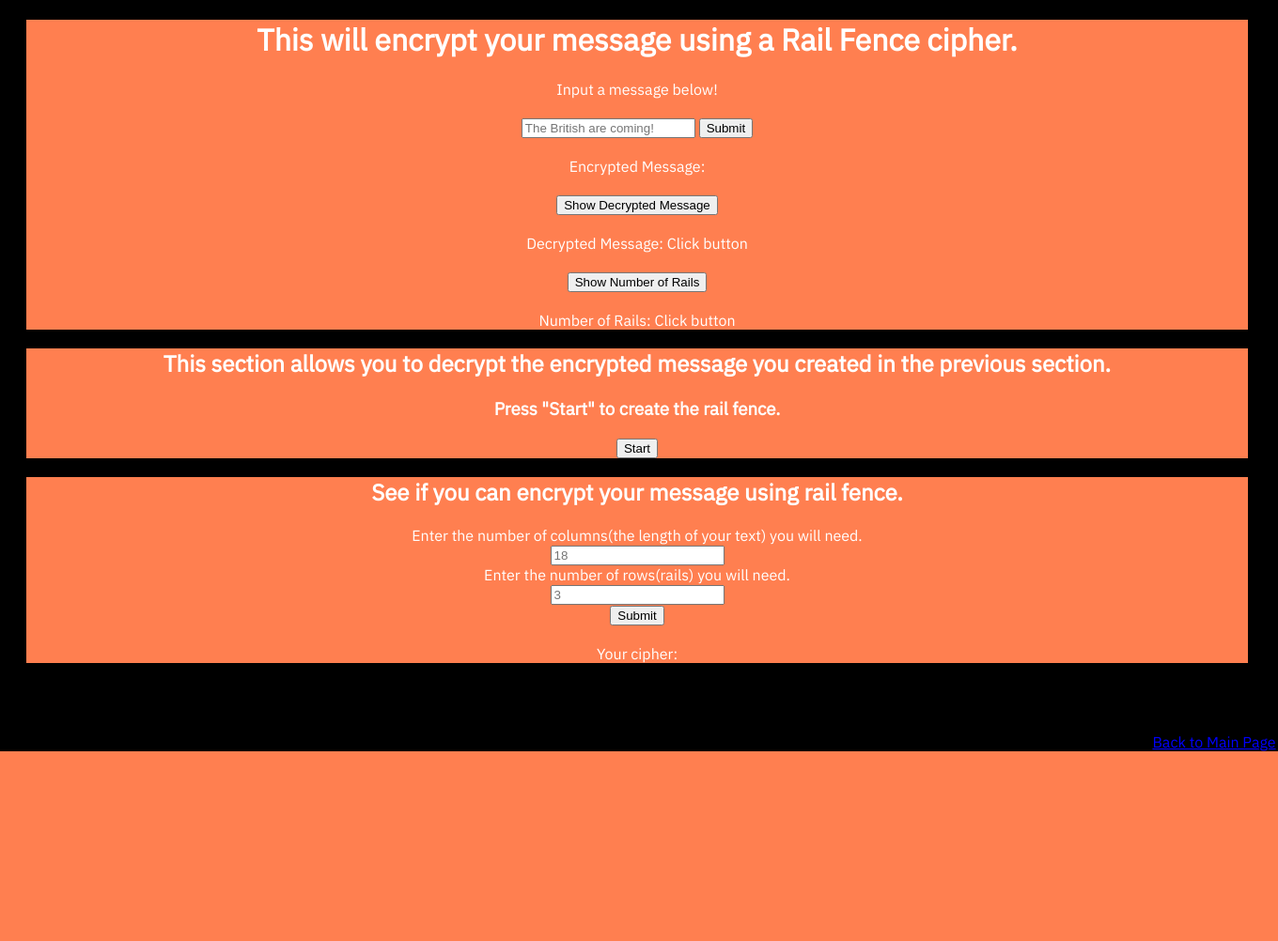
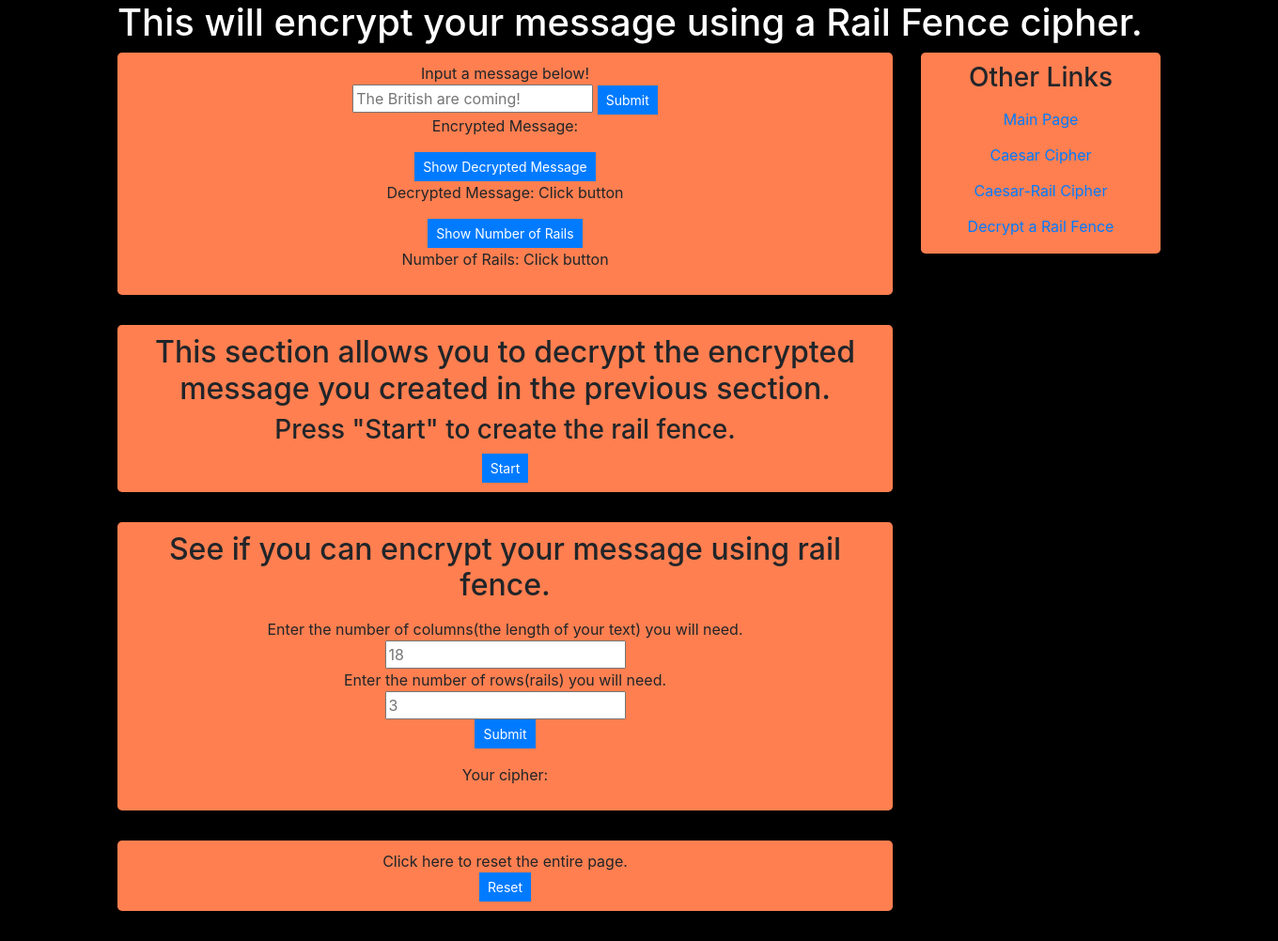
Before and after one commit to nickguyjs/Encryption-with-Flask, a Flask app: page /railfence in a window 1360 px wide. Shown: the whole page at 94% size. Before the commit the page ends 800 px from the top, so only its background shows below. Run offline with Flask 2, Linux system fonts and the light colour scheme.

Commit message:
Added bootstrap, allowed for user to decrypt a message encrypted with rail fence and check the answer.

```diff
--- a/main.py
+++ b/main.py
@@ -2,6 +2,7 @@
 from flask import Flask, render_template, request
 from CaesarCipher import encryptCaesar, decryptCaesar
 from RailFence import encryptRail, decryptRail
+from RFCheckerHelper import getPhrases, holdPhrase, getMyPhrase, setMatrix
 
 processed_text = ""
 
@@ -20,10 +21,36 @@
   processed_text_dec = ""
   rf_user_rows = 0
   rf_user_cols = 0
+  phrase = ["", "", 0]
+  rf_user_cols_dec = 0
+  working_on_problem = False
+  user_plain_text = ""
+  checkerMatrix = None
+  actualMatrix = None
+  is_good = "WRONG"
+
+  def resetRailFence():
+    Variables.numRails = 0
+    Variables.showNumRails = False
+    Variables.showDecMes = False
+    Variables.showUserEncFence = False
+    Variables.processed_text = ""
+    Variables.processed_text_dec = ""
+    Variables.rf_user_rows = 0
+    Variables.rf_user_cols = 0
+    Variables.phrase = ["", "", 0]
+    Variables.rf_user_cols_dec = 0
+    Variables.working_on_problem = False
+    Variables.user_plain_text = "";
+    Variables.checkerMatrix = None
+    Variables.actualMatrix = None
+    Variables.is_good = "WRONG"
 
 def encryptCR(text):
   val = encryptCaesar(text)
-  val, Variables.numRails = encryptRail(val)
+  temp = None
+  val, Variables.numRails, temp = encryptRail(val, None)
+  setMatrix(temp)
   return val
 
 def decryptCR(text):
@@ -58,50 +85,92 @@
 	)
 
 @app.route('/railfence', methods=['GET', 'POST'])
-def rail_post():
+def rail_encrypt_any():
+  if request.form.get("resetPage"):
+    Variables.resetRailFence()
+  if Variables.working_on_problem == False:
+    Variables.phrase = getPhrases()
+    holdPhrase(Variables.phrase);
+  else:
+    Variables.phrase = getMyPhrase()
+  if request.form.get("btnstart"):
+    print('btnstart clicked')
+    Variables.showUserEncFence = True
+    Variables.showNumRails = True
+    Variables.showDecMes = False
   if request.form.get("btn2"):
     Variables.showNumRails = True
   if request.form.get("btndecm"):
     Variables.showDecMes = True
-  if request.form.get("btnstart"):
-    Variables.showUserEncFence = True
-    Variables.showNumRails = True
-    Variables.showDecMes = False
   if request.method == 'POST':
-    if 'plaintext' or 'usercols' or 'userrows' in request.form:
+    #Part 1
+    if 'plaintext' in request.form:
+      try:
+        text = request.form['plaintext']
+        temp = None
+        Variables.processed_text, Variables.numRails, temp = encryptRail(text, None) # encrypts the text
+        setMatrix(temp)
+        Variables.processed_text_dec = decryptRail(Variables.processed_text, Variables.numRails) # decrypts the text
+        Variables.showNumRails = False
+        Variables.showDecMes = False
+      except:
+        print("ERROR: error occured while retrieving plaintext from request.form in function rail_encrypt_any")
+        pass
+
+    #Part 2
+    if 'userplaintext' in request.form:
+      try:
+        Variables.user_plain_text = request.form['userplaintext']
+        print(Variables.user_plain_text)
+      except:
+        print("ERROR: error occured while retrieving userplaintext from request.form in rail_dec_prev_enc")
+        pass
+
+    #Part 3
+    if'usercols' or 'userrows' in request.form:
       try:
         Variables.rf_user_cols = request.form['usercols']
         print(Variables.rf_user_cols)
       except:
+        print("ERROR: error occured while retrieving usercols from request.form in user_enc_rail_fence")
         pass
       try:
         Variables.rf_user_rows = request.form['userrows']
         print(Variables.rf_user_rows)
       except:
-        pass
-      try:
-        text = request.form['plaintext']
-        Variables.processed_text, Variables.numRails = encryptRail(text) # encrypts the text
-        Variables.processed_text_dec = decryptRail(Variables.processed_text, Variables.numRails) # decrypts the text
-        Variables.showNumRails = False
-        Variables.showDecMes = False
-      except:
+        print("ERROR: error occured while retrieving userrows from request.form in user_enc_rail_fence")
         pass
 
-  return render_template(
-      'rail.html',
-      enc_text = Variables.processed_text,
-      dec_text = Variables.processed_text_dec if Variables.showDecMes == True else "Click button",
-      num_rails = Variables.numRails if Variables.showNumRails else "Click button",
-      show_user_rows_cols = "You have " + str(Variables.rf_user_rows) + " rails and " + str(Variables.rf_user_cols) + " columns." if (Variables.rf_user_cols != 0) else "",
-      user_rows = int(Variables.rf_user_rows) if Variables.rf_user_rows != '' else 0,
-      user_cols = int(Variables.rf_user_cols) if Variables.rf_user_cols != '' else 0,
-      user_enc_rails = Variables.numRails if Variables.showUserEncFence else 0,
-      user_enc_cols = len(Variables.processed_text) if Variables.showUserEncFence else 0,
-      showAnswerBox = True if Variables.showUserEncFence else False
-  )
+    #Part 4
+    if 'usercolsdec' in request.form:
+      try:
+        Variables.rf_user_cols_dec = int(request.form['usercolsdec'])
+        holdPhrase(Variables.phrase)
+        Variables.working_on_problem = True
+        print(Variables.rf_user_cols_dec)
+      except:
+        print("ERROR: error occured while retrieving usercolsdec from request.form in user_dec_rand_rail_fence")
+        pass
 
 
+  return render_template(
+    'rail.html',
+    enc_text = Variables.processed_text,
+    dec_text = Variables.processed_text_dec if Variables.showDecMes == True else "Click button",
+    num_rails = Variables.numRails if Variables.showNumRails else "Click button",
+    show_user_rows_cols = "You have " + str(Variables.rf_user_rows) + " rails and " + str(Variables.rf_user_cols) + " columns." if (Variables.rf_user_cols != 0) else "",
+    user_rows = int(Variables.rf_user_rows) if Variables.rf_user_rows != '' else 0,
+    user_cols = int(Variables.rf_user_cols) if Variables.rf_user_cols != '' else 0,
+    user_pt = Variables.user_plain_text,
+
+    user_enc_rails = Variables.numRails if Variables.showUserEncFence else 0,
+    user_enc_cols = len(Variables.processed_text) if Variables.showUserEncFence else 0,
+    showAnswerBox = True if Variables.showUserEncFence else False,
+
+    random_cipher = getMyPhrase()[1],
+    user_cols_for_rand = Variables.rf_user_cols_dec if Variables.working_on_problem else 0,
+    user_rails_for_rand = getMyPhrase()[2] if Variables.working_on_problem else 0
+  )
 
 @app.route('/railfence') # for rail fence cipher
 def rail_page():
@@ -109,6 +178,44 @@
 	return render_template(
 		'rail.html',  # Template file path
 	)
+
+@app.route('/rfdec', methods=['GET', 'POST'])
+def RFDecrypt():
+  if request.form.get('getstr'):
+    Variables.phrase = getPhrases()
+    holdPhrase(Variables.phrase)
+  if request.method == 'POST':
+    if 'txtName-0-0' in request.form:
+      Variables.checkerMatrix = [[chr(1000)] * Variables.rf_user_cols_dec for i in range(getMyPhrase()[2])]
+      for i in range(getMyPhrase()[2]):
+        for j in range(Variables.rf_user_cols_dec):
+          if ('txtName-' + str(i) + "-" + str(j)) in request.form:
+            val = request.form['txtName-' + str(i) + "-" + str(j)]
+            Variables.checkerMatrix[i][j] = val if val != "" else chr(1000)
+            print("ADD: " + val)
+      x, y, z = encryptRail(getMyPhrase()[0], getMyPhrase()[2])
+      for row in Variables.checkerMatrix:
+        print(*row)
+      if z == Variables.checkerMatrix:
+        print("ALL GOOD")
+        Variables.is_good = "ALL GOOD"
+      else:
+        Variables.is_good = "WRONG"
+    if 'usercolsdec' in request.form:
+      try:
+        Variables.rf_user_cols_dec = int(request.form['usercolsdec'])
+        holdPhrase(Variables.phrase)
+        print(Variables.rf_user_cols_dec)
+      except:
+        print("ERROR: error occured while retrieving usercolsdec from request.form in RFDecrypt")
+        pass
+  return render_template(
+    'RFDecrypt.html',
+    random_cipher = getMyPhrase()[1] if len(getMyPhrase()[1]) > 0 else "",
+    user_rails_for_rand = getMyPhrase()[2] if getMyPhrase()[2] > 0 else 0,
+    user_cols_for_rand = Variables.rf_user_cols_dec if Variables.rf_user_cols_dec > 0 else 0,
+    correctness = Variables.is_good
+  )
 
 @app.route('/CaesarRail', methods=['POST'])
 def cr_post():
--- a/pyproject.toml
+++ b/pyproject.toml
@@ -7,6 +7,8 @@
 [tool.poetry.dependencies]
 python = "^3.8"
 flask = "^1.1.2"
+flask-wtf = "^0.14.3"
+wtforms = "^2.3.3"
 
 [tool.poetry.dev-dependencies]
 
--- /dev/null
+++ b/static/baseTwo.css
@@ -0,0 +1,17 @@
+html, body {
+  background-color: black;
+}
+
+h1 {
+  color: white;
+}
+
+.jumbotron {
+  background-color: coral;
+  text-align: center;
+  padding: 10px;
+}
+
+.card, .btn, .form-control {
+  border-radius: 0;
+}
--- a/templates/rail.html
+++ b/templates/rail.html
@@ -2,38 +2,55 @@
 <html>
   <head>
     <title>Rail Fence cipher</title>
-    <script src="/static/base.js"></script>
-    <link href="/static/base.css" rel="stylesheet" type="text/css">
     <link href="https://fonts.googleapis.com/css?family=IBM+Plex+Sans&display=swap" rel="stylesheet">
+    <link rel="stylesheet" href="https://cdn.jsdelivr.net/npm/bootstrap@4.5.3/dist/css/bootstrap.min.css" integrity="sha384-TX8t27EcRE3e/ihU7zmQxVncDAy5uIKz4rEkgIXeMed4M0jlfIDPvg6uqKI2xXr2" crossorigin="anonymous">
+    <link rel="stylesheet" href="/static/baseTwo.css" type="text/css"/>
   </head>
   <body>
-    <div>
+    <!-- Encrypt a message -->
+    <div class="container">
+      <div class="page-header">
         <h1>This will encrypt your message using a Rail Fence cipher.</h1>
-      <p>
+      </div>
+      <div class="row">
+        <div class="col-lg-9 col-md-9 col-sm-9 col-xs-12">
+          <div class="jumbotron">
             Input a message below!
-        <form method="POST" action="/railfence">
+            <form method="POST" action="{{ url_for('rail_encrypt_any') }}">
               <input type="text" name="plaintext" placeholder="The British are coming!">
-          <input class="btn btn-primary" name="btn1" type="submit" value="Submit">
+              <input class="btn btn-primary btn-sm" name="btn1" type="submit" value="Submit">
             </form>
 
             <p>Encrypted Message: {{ enc_text }}</p>
-        <form method="POST" action="/railfence">
-          <button name="btndecm" value="btndecm">Show Decrypted Message</button>
+            <form method="POST" action="{{ url_for('rail_encrypt_any') }}">
+              <button  class="btn btn-primary btn-sm" name="btndecm" value="btndecm">Show Decrypted Message</button>
             </form>
             <p>Decrypted Message: {{ dec_text }}</p>
-        <form method="POST" action="/railfence">
-          <button name="btn2" value="btn2">Show Number of Rails</button>
+            <form method="POST" action="{{ url_for('rail_encrypt_any') }}">
+              <button  class="btn btn-primary btn-sm" name="btn2" value="btn2">Show Number of Rails</button>
             </form>
             <p>Number of Rails: {{ num_rails }}</p>
-      </p>
+          </div>
+        </div>
+        <div class="col-lg-3 col-md-3 col-sm-3 col-xs-12">
+          <div class="jumbotron">
+            <h3>Other Links</h3>
+            <a href="/" class="btn btn-link" role="button">Main Page</a><br>
+            <a href="/caesar" class="btn btn-link" role="button">Caesar Cipher</a><br>
+            <a href="/CaesarRail" class="btn btn-link" role="button">Caesar-Rail Cipher</a><br>
+            <a href="/rfdec" class="btn btn-link" role="button">Decrypt a Rail Fence</a>
+          </div>
+        </div>
       </div>
 
-    <div>
+    <!-- Decrypt the previous message -->
+    <div class="row">
+      <div class="col-lg-9 col-md-9 col-sm-9 col-xs-12">
+        <div class="jumbotron">
           <h2>This section allows you to decrypt the encrypted message you created in the previous section.</h2>
-
           <h3>Press "Start" to create the rail fence.</h3>
-      <form method="POST" action="/railfence">
-        <button name="btnstart" value="btnstart">Start</button>
+          <form method="POST" action="{{ url_for('rail_encrypt_any') }}">
+            <button  class="btn btn-primary btn-sm" name="btnstart" value="btnstart">Start</button>
           </form>
           {% if showAnswerBox %}
           <p>In order to do this, you will need to know what a cycle is. A cycle is the number of columns between the element in the first column and the element in the column right before it hits the top again. It can be determined using the formula below.</p>
@@ -53,24 +70,30 @@
           </thead>
           {% if showAnswerBox %}
           <p>
-        <form method="POST" action="/railfence">
+            <form method="POST" action="{{ url_for('rail_encrypt_any') }}">
               Enter the text you decrypted in the rail fence above.<br>
-          <input type="text" id="txtName"/ placeholder="The British are coming!"><br>
-          <input class="btn btn-primary" name="submitans" type="submit" value="Submit">
+              <input type="text" name="userplaintext"/ placeholder="The British are coming!"><br>
+              <input class="btn btn-primary btn-sm" name="submitansuserdec" type="submit" value="Submit"><br>
             </form>
+            Decrypted text(according to you): {{ user_pt }}
           </p>
           {% endif %}
         </div>
+      </div>
+    </div>
 
-    <div>
+    <!-- Encrypt your own message -->
+    <div class="row">
+      <div class="col-lg-9 col-md-9 col-sm-9 col-xs-12">
+        <div class="jumbotron">
           <h2>See if you can encrypt your message using rail fence.</h2>
           <p>
-        <form method="POST" action="/railfence">
+            <form method="POST" action="{{ url_for('rail_encrypt_any') }}">
               Enter the number of columns(the length of your text) you will need.<br>
               <input type="number" min="1" name="usercols" placeholder="18"><br>
               Enter the number of rows(rails) you will need.<br>
               <input type="number" min="1" name="userrows" placeholder="3"><br>
-          <input class="btn btn-primary" name="rowsbutton" type="submit" value="Submit">
+              <input class="btn btn-primary btn-sm" name="rowsbutton" type="submit" value="Submit">
             </form>
           </p>
           <p>Your cipher: {{ show_user_rows_cols }}</p>
@@ -86,17 +109,29 @@
           </thead>
           {% if user_cols > 0 %}
           <p>
-        <form method="POST" action="/railfence">
+            <form method="POST" action="{{ url_for('rail_encrypt_any') }}">
               Now you can type out the ciphertext.<br>
               <input type="text" id="txtName"/ placeholder="The British are coming!"><br>
-          <input class="btn btn-primary" name="submitans" type="submit" value="Submit">
+              <input class="btn btn-primary btn-sm" name="submitansuserenc" type="submit" value="Submit">
             </form>
           </p>
           {% endif %}
         </div>
-    <p>
-    <a href="/" style="position: fixed; bottom: 0; width:90%; text-align: center">Back to Main Page</a>
-    </p>
+      </div>
+    </div>
 
+    <!-- Reset page -->
+    <div class="row">
+      <div class="col-lg-9 col-md-9 col-sm-9 col-xs-12">
+        <div class="jumbotron">
+          <form method="POST" action="{{ url_for('rail_encrypt_any') }}">
+            Click here to reset the entire page.<br>
+            <input name="resetPage" type="submit" value="Reset" class="btn btn-primary btn-sm">
+          </form>
+        </div>
+      </div>
+    </div>
+
+    </div>
   </body>
 </html>
```
Also changed, not shown: RFCheckerHelper.py (added, +21 -0 lines), RailFence.py (+7 -3 lines), templates/RFDecrypt.html (added, +67 -0 lines), templates/base.html (+18 -9 lines), templates/caesar.html (+20 -8 lines), templates/caesarRail.html (+20 -7 lines), 1 other file. Lines whose indentation alone changed are shown as unchanged.
